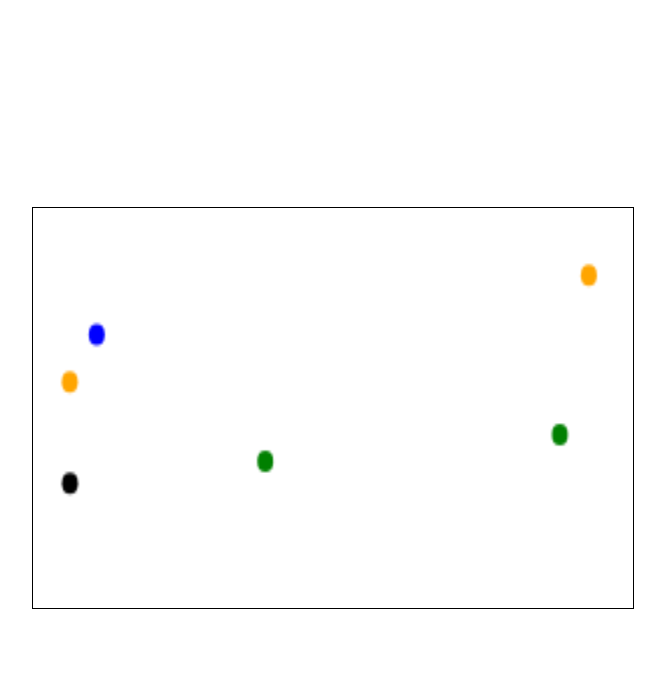
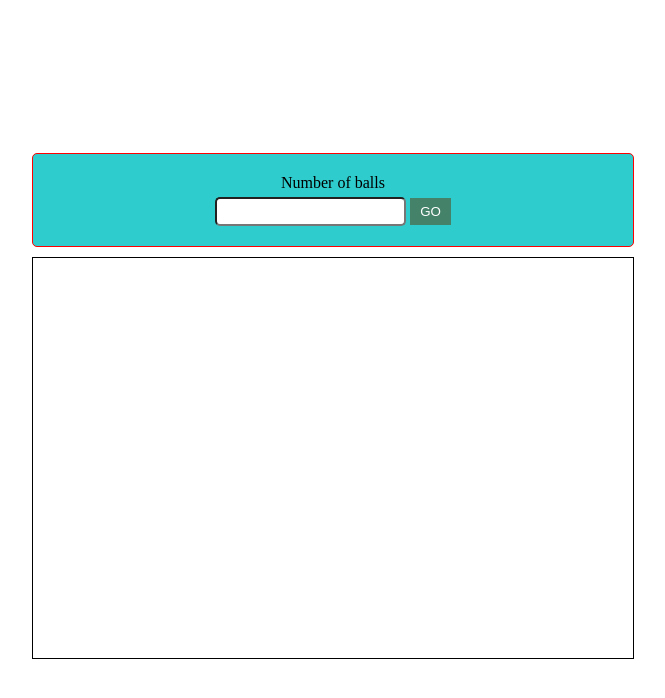
Before and after one commit to MingmarGyalzenSherpa/collision, a plain HTML site: page index.html in a window 1280 px wide. Shown: the whole page, without its empty margins (307-972 px from the left). Drawn offline with Linux system fonts and the light colour scheme.

Commit message:
manually add num of balls

```diff
--- a/config.js
+++ b/config.js
@@ -1,4 +1,4 @@
 export let balls = [];
 export const colors = ["red", "green", "blue", "black", "pink", "orange"];
-export const ballsCount = 6;
+export const ballsCount = 0;
 export const speedLimit = 4;
--- a/index.html
+++ b/index.html
@@ -9,6 +9,18 @@
     <script src="script.js" type="module" defer></script>
   </head>
   <body>
-    <canvas id="myCanvas"> </canvas>
+    <div class="container">
+      <form action="" class="form">
+        <div class="label-form">
+          <label for="quantity">Number of balls</label>
+        </div>
+        <div class="input-form">
+          <input type="number" id="quantity" />
+          <button type="button" class="form-btn" id="btn">GO</button>
+        </div>
+      </form>
+
+      <canvas id="myCanvas"> </canvas>
+    </div>
   </body>
 </html>
--- a/script.js
+++ b/script.js
@@ -1,8 +1,11 @@
 import { generateRandom } from "./helper.js";
 import { colors, balls, ballsCount, speedLimit } from "./config.js";
 
+const quantity = document.querySelector("#quantity");
+const btn = document.getElementById("btn");
 const canvas = document.getElementById("myCanvas");
 const ctx = canvas.getContext("2d");
+
 
 class Ball {
   constructor(x, y, dx, dy) {
@@ -61,30 +64,31 @@ for (let i = 0; i < ballsCount; i++) {
 }
 
 function collisionBetweenBalls() {
-  balls.forEach((ball) => {
-    balls.forEach((nextBall) => {
+  for (let i = 0; i < balls.length; i++) {
+    for (let j = 0; j < balls.length; j++) {
+      if (i == j) continue;
       if (
         //for horizontal collision
-        ball.x + ball.radius > nextBall.x - nextBall.radius &&
-        ball.x + ball.radius < nextBall.x + nextBall.radius &&
-        ball.y > nextBall.y - nextBall.radius &&
-        ball.y < nextBall.y + nextBall.radius
+        balls[i].x + balls[i].radius > balls[j].x - balls[j].radius &&
+        balls[i].x + balls[i].radius < balls[j].x + balls[j].radius &&
+        balls[i].y > balls[j].y - balls[j].radius &&
+        balls[i].y < balls[j].y + balls[j].radius
       ) {
-        ball.dx = -ball.dx;
-        nextBall.dx = -nextBall.dx;
+        balls[i].dx = -balls[i].dx;
+        balls[j].dx = -balls[j].dx;
         console.log("collided");
       } else if (
         //for vertical collision
-        ball.y + ball.radius > nextBall.y - nextBall.radius &&
-        ball.y + ball.radius < nextBall.y + nextBall.radius &&
-        ball.x > nextBall.x - nextBall.radius &&
-        ball.x < nextBall.x + nextBall.radius
+        balls[i].y + balls[i].radius > balls[j].y - balls[j].radius &&
+        balls[i].y + balls[i].radius < balls[j].y + balls[j].radius &&
+        balls[i].x > balls[j].x - balls[j].radius &&
+        balls[i].x < balls[j].x + balls[j].radius
       ) {
-        ball.dy = -ball.dy;
-        nextBall.dy = -nextBall.dy;
+        balls[i].dy = -balls[i].dy;
+        balls[j].dy = -balls[j].dy;
       }
-    });
-  });
+    }
+  }
 }
 
 function init() {
--- a/style.css
+++ b/style.css
@@ -11,3 +11,30 @@ body {
   height: 400px;
   border: 1px solid black;
 }
+
+.form {
+  padding: 20px;
+  border: 1px solid red;
+  display: flex;
+  flex-direction: column;
+  justify-content: center;
+  align-items: center;
+  gap: 5px;
+  background-color: rgb(46, 204, 204);
+  margin-bottom: 10px;
+  border-radius: 5px;
+}
+
+input {
+  outline: none;
+  padding: 5px;
+  border-radius: 5px;
+}
+
+.form-btn {
+  padding: 6px 10px;
+  border: none;
+  color: white;
+  background-color: rgb(68, 130, 106);
+  cursor: pointer;
+}
```
